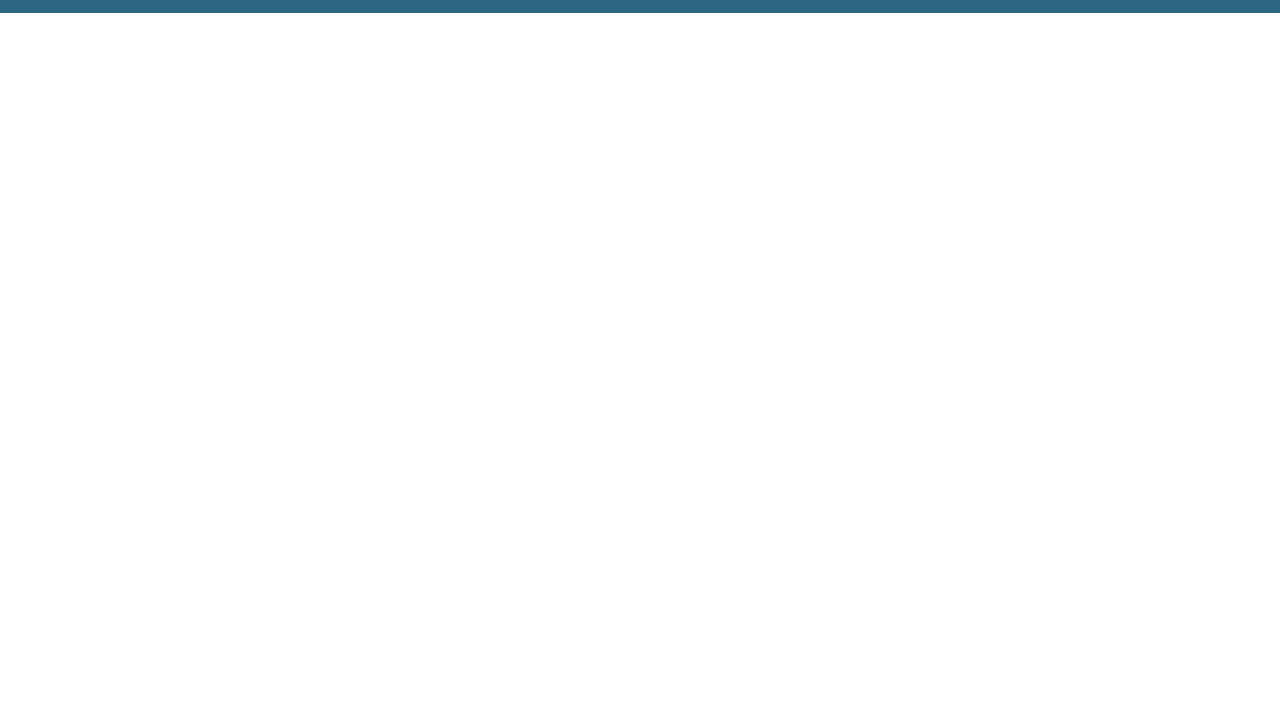
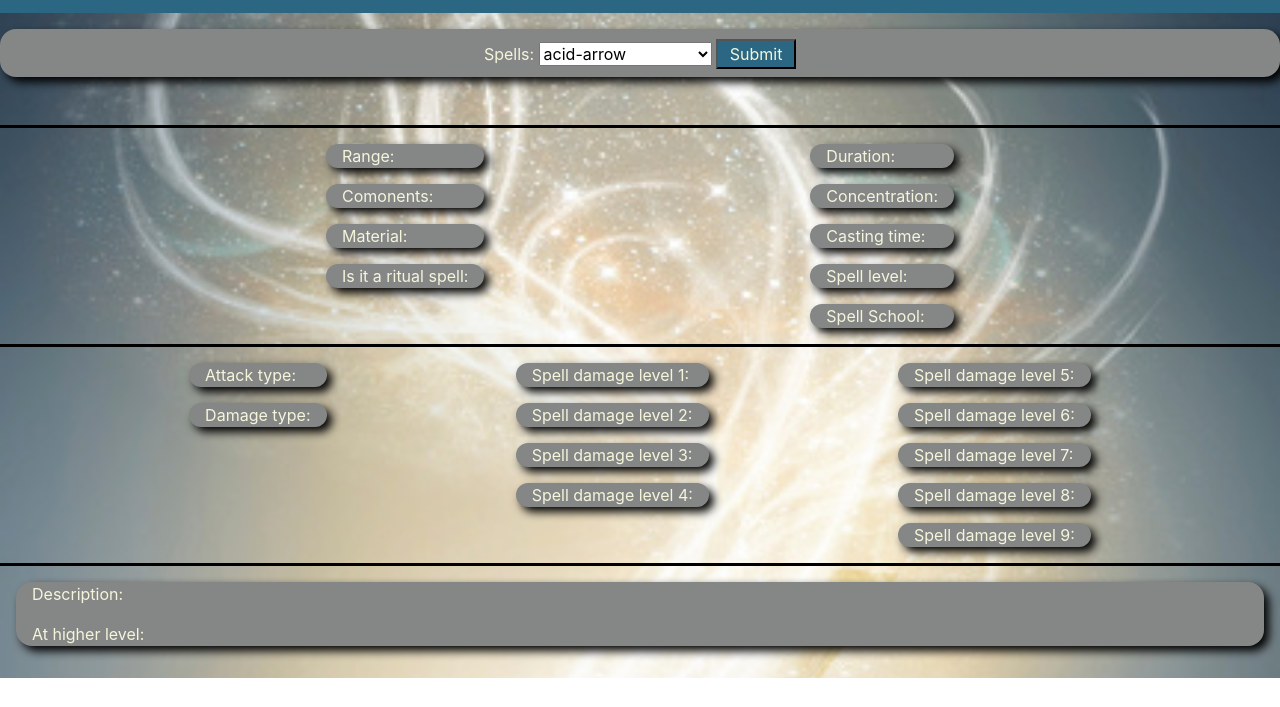
Before and after one commit to tjmer/capstone, a Flask app: page /spells in a window 1280 px wide. Shown: the part 93-800 px from the top of the page. Run offline with Flask 2, Linux system fonts and the light colour scheme; some libraries are stand-ins or nearby versions; some web fonts are replaced.

Commit message:
made and styled spell page

```diff
--- a/the_assistant/routes.py
+++ b/the_assistant/routes.py
@@ -349,6 +349,116 @@ def delete_shop(shop_id):
     flash('Shop has been deleted!', 'success')
     return redirect(url_for('reference'))
 
-@app.route('/spells')
+@app.route('/spells', methods=['GET', 'POST'])
 def spells():
-    return render_template('spells.html', title='Spells')
+    spells =['acid-arrow', 'acid-splash', 'aid', 'alarm', 'alter-self', 'animal-friendship', 'animal-messenger', 'animal-shapes', 'animate-dead',
+             'animate-objects', 'antilife-shell', 'antimagic-field', 'antipathy-sympathy', 'arcane-sword', 'bane','barkskin', 'blade-barrier',
+             'bless', 'blight', 'blink', 'blur', 'burning-hands', 'call-lightning', 'calm-emotions', 'chain-lightning', 'charm-person', 'chill-touch',
+             'circle-of-death', 'clone', 'color-spray', 'command', 'cone-of-cold', 'conjure-animals', 'counterspell', 'cure-wounds']
+
+    sname = ''
+    sdesc = ''
+    shigher_level = ''
+    srange = ''
+    scomponents = ''
+    smaterial = ''
+    sritual = ''
+    sduration = ''
+    sconcentration = ''
+    scasting_time = ''
+    slevel = ''
+    sattack_type = ''
+    sdamage_type = ''
+    sdal_1 = ''
+    sdal_2 = ''
+    sdal_3 = ''
+    sdal_4 = ''
+    sdal_5 = ''
+    sdal_6 = ''
+    sdal_7 = ''
+    sdal_8 = ''
+    sdal_9 = ''
+    sschool = ''
+
+    if request.method == 'POST':
+        spellw = request.form.get('spell', None)
+
+        if spellw != None:
+            req = requests.get(f'https://www.dnd5eapi.co/api/spells/{spellw}')
+            data = json.loads(req.content)
+
+            sname = data['name']
+            sdesc = data['desc']
+            try:
+                shigher_level = data['higher_level']
+            except:
+                shigher_level = ''
+            srange = data['range']
+            scomponents = data['components']
+            try:
+                smaterial = data['material']
+            except:
+                smaterial = ''
+            sritual = data['ritual']
+            sduration = data['duration']
+            sconcentration = data['concentration']
+            scasting_time = data['casting_time']
+            slevel = data['level']
+            try:
+                sattack_type = data['attack_type']
+            except:
+                sattack_type = ''
+            try:
+                sdamage_type = data['damage']['damage_type']['name']
+            except:
+                sdamage_type = ''
+            try:
+                sdal_1 = data['damage']['damage_at_slot_level']['1']
+            except:
+                sdal_1 = ''
+            try:
+                sdal_2 = data['damage']['damage_at_slot_level']['2']
+            except:
+                sdal_2 = ''
+            try:
+                sdal_3 = data['damage']['damage_at_slot_level']['3']
+            except:
+                sdal_3 = ''
+            try:
+                sdal_4 = data['damage']['damage_at_slot_level']['4']
+            except:
+                sdal_4 = ''
+            try:
+                sdal_5 = data['damage']['damage_at_slot_level']['5']
+            except:
+                sdal_5 = ''
+            try:
+                sdal_6 = data['damage']['damage_at_slot_level']['6']
+            except:
+                sdal_6 = ''
+            try:
+                sdal_7 = data['damage']['damage_at_slot_level']['7']
+            except:
+                sdal_7 = ''
+            try:
+                sdal_8 = data['damage']['damage_at_slot_level']['8']
+            except:
+                sdal_8 = ''
+            try:
+                sdal_9 = data['damage']['damage_at_slot_level']['9']
+            except:
+                sdal_9 = ''
+            sschool = data['school']['name']
+            return render_template('spells.html', title='Spells', spells=spells,
+                           sname=sname, sdesc=sdesc, shigher_level=shigher_level, srange=srange, scomponents=scomponents,
+                           smaterial=smaterial, sritual=sritual, sduration=sduration, sconcentration=sconcentration,
+                           scasting_time=scasting_time, slevel=slevel, sattack_type=sattack_type, sdamage_type=sdamage_type,
+                           sdal_1=sdal_1, sdal_2=sdal_2, sdal_3=sdal_3, sdal_4=sdal_4, sdal_5=sdal_5, sdal_6=sdal_6,
+                           sdal_7=sdal_7, sdal_8=sdal_8, sdal_9=sdal_9, sschool=sschool)
+
+    return render_template('spells.html', title='Spells', spells=spells,
+                           sname=sname, sdesc=sdesc, shigher_level=shigher_level, srange=srange, scomponents=scomponents,
+                           smaterial=smaterial, sritual=sritual, sduration=sduration, sconcentration=sconcentration,
+                           scasting_time=scasting_time, slevel=slevel, sattack_type=sattack_type, sdamage_type=sdamage_type,
+                           sdal_1=sdal_1, sdal_2=sdal_2, sdal_3=sdal_3, sdal_4=sdal_4, sdal_5=sdal_5, sdal_6=sdal_6,
+                           sdal_7=sdal_7, sdal_8=sdal_8, sdal_9=sdal_9, sschool=sschool)
--- a/the_assistant/static/main.css
+++ b/the_assistant/static/main.css
@@ -517,3 +517,71 @@
     border-radius: 1rem;
     box-shadow: 5px 5px 10px black;
 }
+
+/* spells page */
+
+.whole-page-spell{
+    padding-top: 1rem;
+    padding-bottom: 1rem;
+    background-image: url(/static/site_pics/spellbook.jpg);
+    background-size: cover;
+    background-repeat: no-repeat;
+}
+
+#spell-name{
+    display: flex;
+    justify-content: center;
+}
+
+#spell-item-section{
+    display: flex;
+    justify-content: space-evenly;
+    border-top: solid black;
+    padding-top: 1rem;
+}
+
+#spell-damage{
+    display: flex;
+    justify-content: space-evenly;
+    border-top: solid black;
+    padding-top: 1rem;
+}
+
+#spell-box{
+    border-top: solid black;
+    padding-top: 1rem;
+}
+
+#spell-descript{
+    color: beige;
+    background-color: #858786;
+    padding-left: 1rem;
+    padding-right: 1rem;
+    margin-left: 1rem;
+    margin-right: 1rem;
+    border-radius: 1rem;
+    box-shadow: 5px 5px 10px black;
+}
+
+.spell-sect{
+    color: beige;
+    background-color: #858786;
+    padding-left: 1rem;
+    padding-right: 1rem;
+    border-radius: 1rem;
+    box-shadow: 5px 5px 10px black;
+}
+
+.spell-sect-name{
+    display: flex;
+    justify-content: center;
+    align-items: center;
+    color: beige;
+    background-color: #858786;
+    margin-top: 1.5rem;
+    margin-bottom: 1.5rem;
+    padding-left: 1rem;
+    padding-right: 1rem;
+    border-radius: 1rem;
+    box-shadow: 5px 5px 10px black;
+}
--- a/the_assistant/templates/spells.html
+++ b/the_assistant/templates/spells.html
@@ -1,3 +1,61 @@
 {% extends 'base.html' %}
 {% block content %}
+<section class="whole-page-spell">
+    <section class="border-sides-reference">
+        <form id="form1" action="{{ url_for('spells') }}" method="POST" enctype="multipart/form-data">
+            <label for='spell'>Spells:</label>
+            <select name="spell">
+                {% for spell in spells %}
+                <option value="{{ spell }}">{{ spell }}</option>
+                {% endfor %}
+            </select>
+            <input class="view-button" type="submit" value="Submit">
+        </form>
+    </section>
+    <section class="spell-info">
+        <section id="spell-name">
+            <h2 class="spell-sect-name">{{ sname }}</h2>
+        </section>
+        <section id="spell-item-section">
+            <section class="spell-items-info">
+                <p class="spell-sect">Range: {{ srange }}</p>
+                <p class="spell-sect">Comonents: {{ scomponents }}</p>
+                <p class="spell-sect">Material: {{ smaterial }}</p>
+                <p class="spell-sect">Is it a ritual spell: {{ sritual }}</p>
+            </section>
+            <section class="spell-items-info">
+                <p class="spell-sect">Duration: {{ sduration }}</p>
+                <p class="spell-sect">Concentration: {{ sconcentration }}</p>
+                <p class="spell-sect">Casting time: {{ scasting_time }}</p>
+                <p class="spell-sect">Spell level: {{ slevel }}</p>
+                <p class="spell-sect">Spell School: {{ sschool }}</p>
+            </section>
+        </section>
+        <section id="spell-damage">
+            <section id="spell-damage-type">
+                <p class="spell-sect">Attack type: {{ sattack_type }}</p>
+                <p class="spell-sect">Damage type: {{ sdamage_type }}</p>
+            </section>
+            <section class="spell-damage-dice">
+                <p class="spell-sect">Spell damage level 1: {{ sdal_1 }}</p>
+                <p class="spell-sect">Spell damage level 2: {{ sdal_2 }}</p>
+                <p class="spell-sect">Spell damage level 3: {{ sdal_3 }}</p>
+                <p class="spell-sect">Spell damage level 4: {{ sdal_4 }}</p>
+            </section>
+            <section class="spell-damage-type">
+                <p class="spell-sect">Spell damage level 5: {{ sdal_5 }}</p>
+                <p class="spell-sect">Spell damage level 6: {{ sdal_6 }}</p>
+                <p class="spell-sect">Spell damage level 7: {{ sdal_7 }}</p>
+                <p class="spell-sect">Spell damage level 8: {{ sdal_8 }}</p>
+                <p class="spell-sect">Spell damage level 9: {{ sdal_9 }}</p>
+            </section>
+        </section>
+        <section id="spell-box">
+            <section id="spell-descript">
+                <p>Description: {{ sdesc }}</p>
+                <p>At higher level: {{ shigher_level }}</p>
+            </section>
+        </section>
+    </section>
+</section>
 {% endblock content %}
```
Also changed, not shown: the_assistant/static/site_pics/spellbook.jpg (added).
